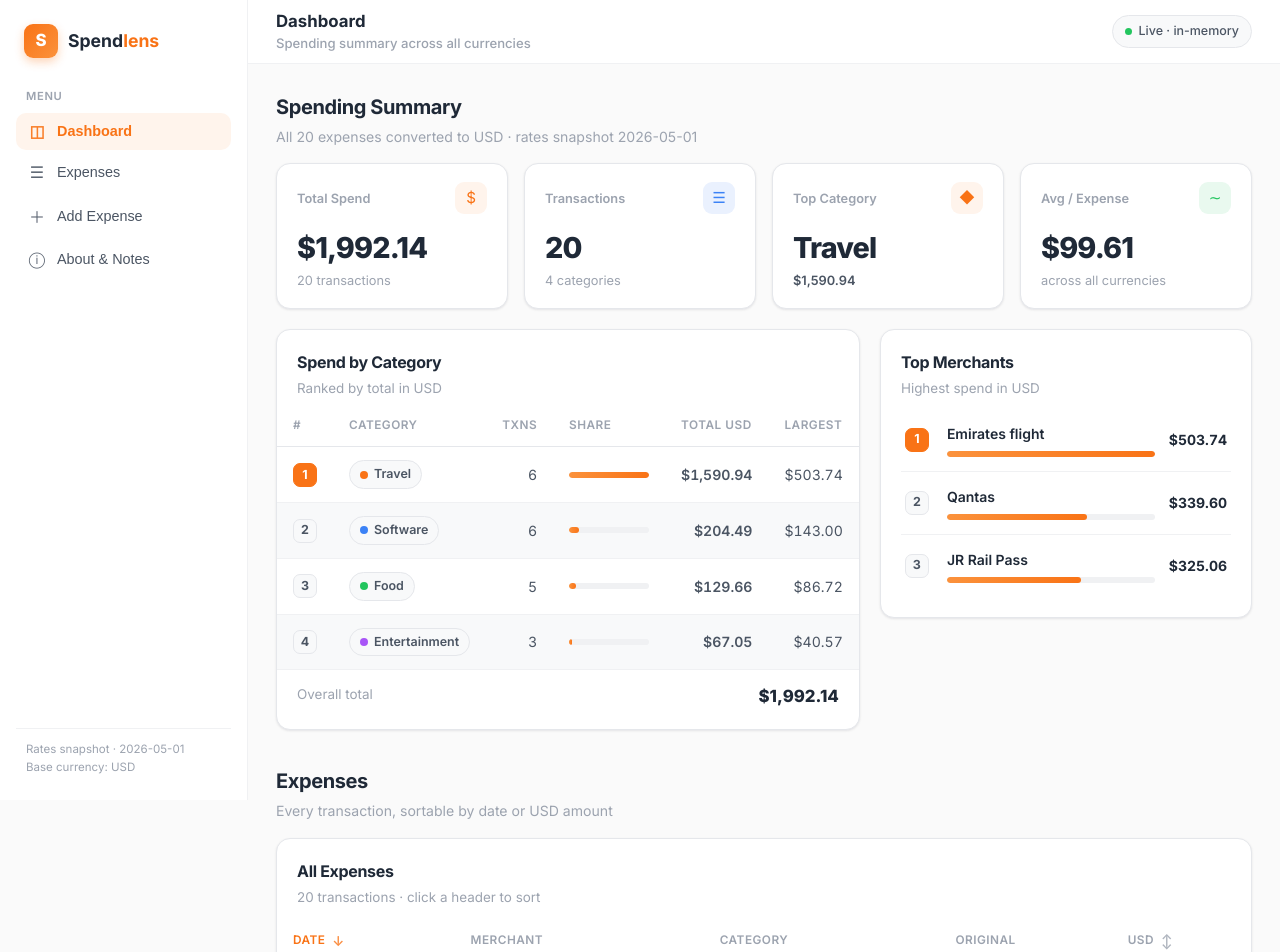
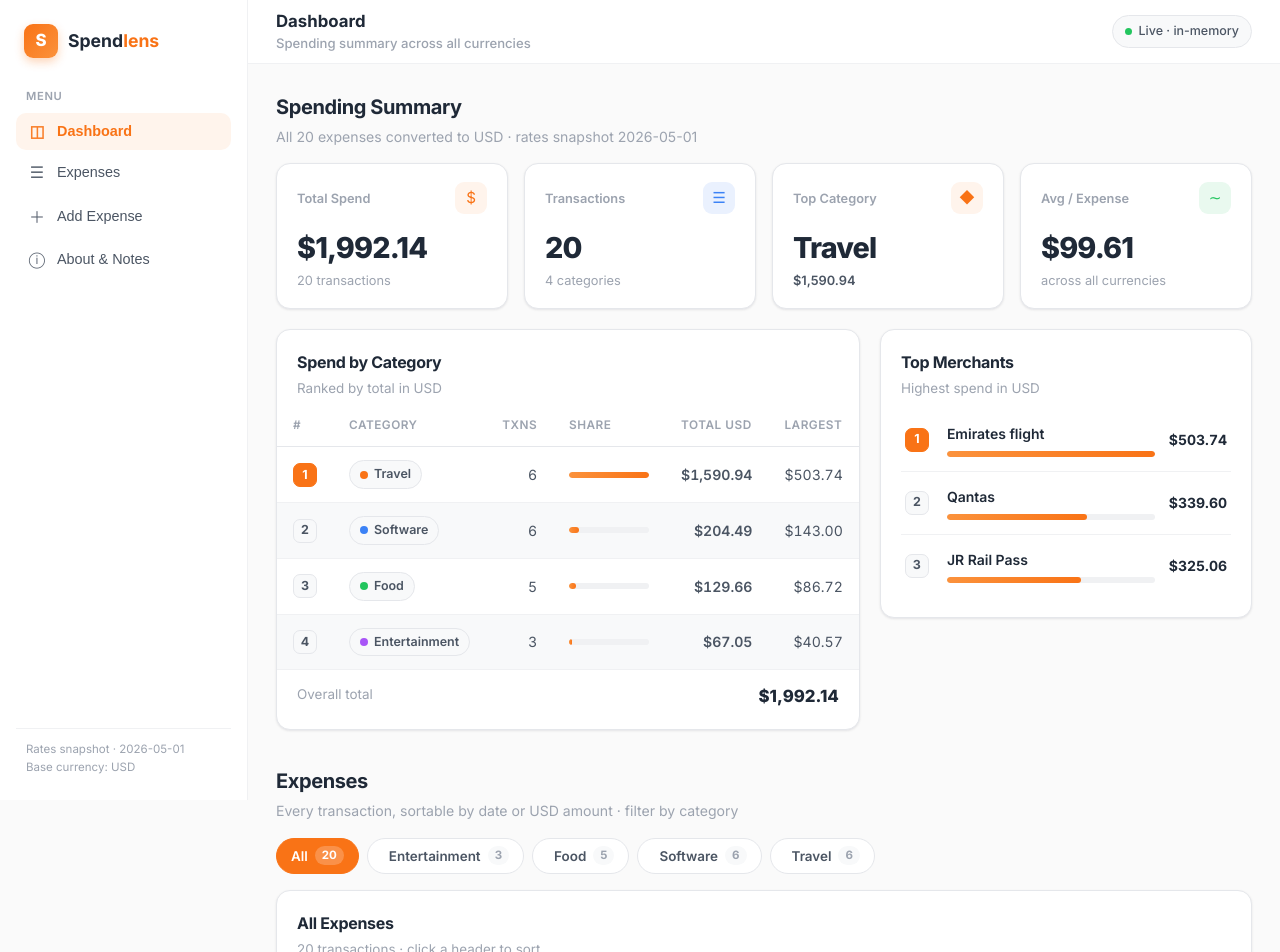
Before and after one commit to Sambitasterio/SpendLens, a React (Vite) app: page / in a window 1280 px wide. Shown: the top 952 px of the page. Built offline with nearby package versions, Linux system fonts and the light colour scheme.

Commit message:
category filter chips

```diff
--- a/src/App.jsx
+++ b/src/App.jsx
@@ -1,16 +1,36 @@
-import { useState } from 'react';
+import { useMemo, useState } from 'react';
 import { RATES } from './data/rates.js';
 import { EXPENSES } from './data/expenses.js';
 import Sidebar from './components/Sidebar.jsx';
 import Topbar from './components/Topbar.jsx';
 import SummaryDashboard from './components/SummaryDashboard.jsx';
 import ExpenseTable from './components/ExpenseTable.jsx';
+import CategoryFilter from './components/CategoryFilter.jsx';
 
 export default function App() {
   const [active, setActive] = useState('dashboard');
 
   // In-memory expenses (the add-form in a later phase will append here).
   const [expenses] = useState(EXPENSES);
+
+  // Table-only category filter (null = show all). Summary stays global.
+  const [activeCategory, setActiveCategory] = useState(null);
+
+  const categories = useMemo(
+    () => [...new Set(expenses.map((e) => e.category))].sort(),
+    [expenses]
+  );
+
+  const counts = useMemo(() => {
+    const c = { __all: expenses.length };
+    for (const e of expenses) c[e.category] = (c[e.category] || 0) + 1;
+    return c;
+  }, [expenses]);
+
+  const filteredExpenses = useMemo(
+    () => (activeCategory ? expenses.filter((e) => e.category === activeCategory) : expenses),
+    [expenses, activeCategory]
+  );
 
   const navigate = (id) => {
     setActive(id);
@@ -37,9 +57,15 @@ export default function App() {
         <section id="expenses" className="section">
           <div className="section-head">
             <h2>Expenses</h2>
-            <p>Every transaction, sortable by date or USD amount</p>
+            <p>Every transaction, sortable by date or USD amount · filter by category</p>
           </div>
-          <ExpenseTable expenses={expenses} rates={RATES} />
+          <CategoryFilter
+            categories={categories}
+            active={activeCategory}
+            onSelect={setActiveCategory}
+            counts={counts}
+          />
+          <ExpenseTable expenses={filteredExpenses} rates={RATES} />
         </section>
 
         <section id="add" className="section">
--- /dev/null
+++ b/src/components/CategoryFilter.jsx
@@ -0,0 +1,28 @@
+import { colorFor } from '../lib/format.js';
+
+// Toggle chips: click a category to filter, click the active one again to clear.
+export default function CategoryFilter({ categories, active, onSelect, counts }) {
+  return (
+    <div className="filter-bar">
+      <button
+        className={`chip ${active == null ? 'active' : ''}`}
+        onClick={() => onSelect(null)}
+      >
+        All
+        <span className="chip-count">{counts.__all}</span>
+      </button>
+
+      {categories.map((cat) => (
+        <button
+          key={cat}
+          className={`chip ${active === cat ? 'active' : ''}`}
+          onClick={() => onSelect(active === cat ? null : cat)}
+        >
+          <span className="swatch" style={{ background: colorFor(cat) }} />
+          {cat}
+          <span className="chip-count">{counts[cat] || 0}</span>
+        </button>
+      ))}
+    </div>
+  );
+}
--- a/src/styles.css
+++ b/src/styles.css
@@ -375,6 +375,30 @@ input:focus, select:focus {
   text-align: center; padding: 40px 20px; color: var(--ink-muted);
 }
 
+/* category filter chips */
+.filter-bar {
+  display: flex; flex-wrap: wrap; gap: 8px; margin-bottom: 16px;
+}
+.chip {
+  display: inline-flex; align-items: center; gap: 7px;
+  padding: 7px 14px; border-radius: 999px;
+  border: 1px solid var(--border); background: var(--surface);
+  color: var(--ink-soft); font: inherit; font-size: 0.84rem; font-weight: 600;
+  cursor: pointer;
+  transition: background 0.18s ease, border-color 0.18s ease, color 0.18s ease;
+}
+.chip:hover { background: var(--accent-soft); border-color: var(--accent); color: var(--accent); }
+.chip.active {
+  background: var(--accent); border-color: var(--accent); color: #fff;
+}
+.chip.active .swatch { box-shadow: 0 0 0 2px rgba(255, 255, 255, 0.7); }
+.chip-count {
+  font-size: 0.72rem; font-weight: 700;
+  background: var(--surface-subtle); color: var(--ink-muted);
+  border-radius: 999px; padding: 1px 7px; min-width: 18px; text-align: center;
+}
+.chip.active .chip-count { background: rgba(255, 255, 255, 0.22); color: #fff; }
+
 /* ----------------------------------------------------------------
    Responsive
    ---------------------------------------------------------------- */
```
